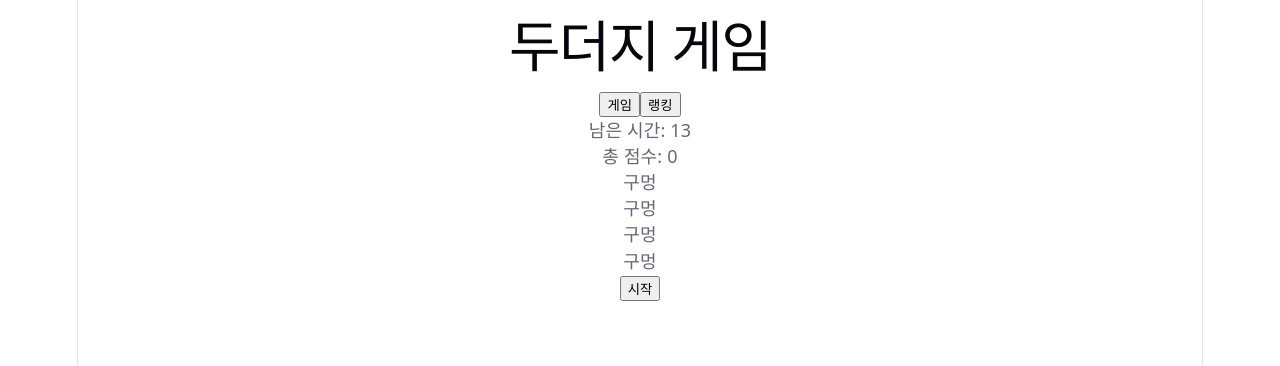
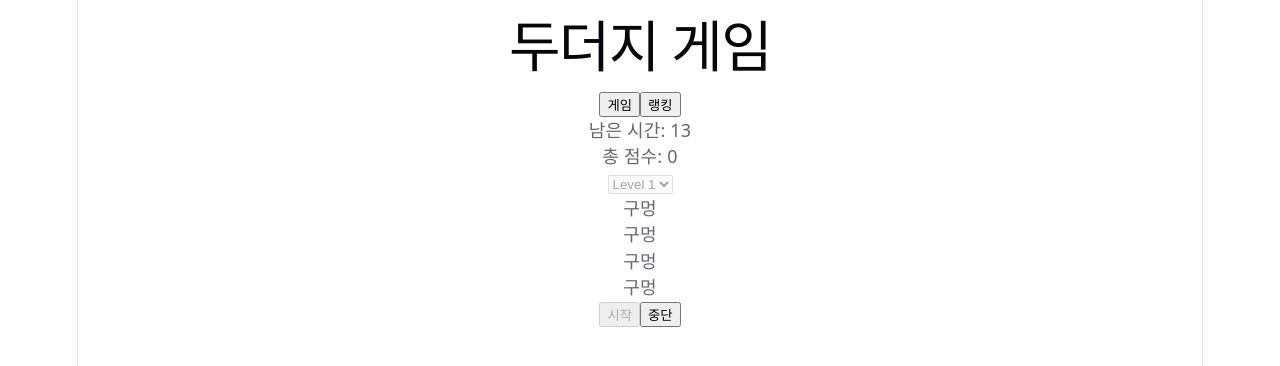
Before and after one commit to 38-lets-sopt-web/SoheeLee, a React (Vite) app in the folder week3/Homework/: page / in a window 1280 px wide. Both pictures are taken after a click on the button "시작". Shown: the top 366 px of the page. Built offline with nearby package versions, Linux system fonts and the light colour scheme.

Commit message:
feat: 레벨 선택 및 중단 버튼 기능 구현

```diff
--- a/week3/Homework/src/components/game/game.jsx
+++ b/week3/Homework/src/components/game/game.jsx
@@ -1,17 +1,25 @@
 import { useState, useEffect } from 'react';
+
+const LEVEL_CONFIG = {
+  1: { size: 2, time: 15 },
+  2: { size: 3, time: 20 },
+  3: { size: 4, time: 30 },
+};
 
 function Game() {
   const [score, setScore] = useState(0);
   const [timeLeft, setTimeLeft] = useState(15);
   const [isPlaying, setIsPlaying] = useState(false);
   const [holes, setHoles] = useState([null, null, null, null]);
+  const [level, setLevel] = useState(1);
 
+  // 게임 타이머
   useEffect(() => {
     if (!isPlaying) return;
 
     if (timeLeft === 0) {
     setIsPlaying(false);
-      setHoles([null, null, null, null]);
+    setHoles(Array(LEVEL_CONFIG[level].size * LEVEL_CONFIG[level].size).fill(null));
     alert(`게임 종료! 최종 점수: ${score}`);
     return;
     }
@@ -23,11 +31,12 @@ function Game() {
     return () => clearInterval(timer);
   }, [isPlaying, timeLeft]);
 
+  // 두더지와 폭탄 생성 타이머
   useEffect(() => {
     if (!isPlaying) return;
 
     const moleTimer = setInterval(() => {
-      const randomIndex = Math.floor(Math.random() * 4);
+      const randomIndex = Math.floor(Math.random() * LEVEL_CONFIG[level].size * LEVEL_CONFIG[level].size);
       const type = Math.random() < 0.7 ? 'mole' : 'bomb';
 
       setHoles((prev) => {
@@ -39,7 +48,9 @@ function Game() {
       setTimeout(() => {
         setHoles((prev) => {
           const newHoles = [...prev];
+          if (newHoles[randomIndex] !== 'hit') {
           newHoles[randomIndex] = null;
+          }
           return newHoles;
         });
       }, 1000);
@@ -48,11 +59,19 @@ function Game() {
     return () => clearInterval(moleTimer);
   }, [isPlaying]);
 
+  const handleStop = () => {
+  setIsPlaying(false);
+  setScore(0);
+  setTimeLeft(LEVEL_CONFIG[level].time);
+  setHoles(Array(LEVEL_CONFIG[level].size * LEVEL_CONFIG[level].size).fill(null));
+};
+
   const handleStart = () => {
+  const size = LEVEL_CONFIG[level].size;
   setScore(0);
-    setTimeLeft(15);
+  setTimeLeft(LEVEL_CONFIG[level].time);
   setIsPlaying(true);
-    setHoles([null, null, null, null]);
+  setHoles(Array(size * size).fill(null)); // 레벨에 따라 구멍 개수 달라짐
 };
 
  const handleClick = (index) => {
@@ -61,15 +80,26 @@ function Game() {
 
   if (holes[index] === 'mole') {
     setScore((prev) => prev + 1);
-  } else if (holes[index] === 'bomb') {
-    setScore((prev) => prev - 1);
-  }
-
+    setHoles((prev) => {
+      const newHoles = [...prev];
+      newHoles[index] = 'hit';
+      return newHoles;
+    });
+    setTimeout(() => {
       setHoles((prev) => {
         const newHoles = [...prev];
         newHoles[index] = null;
         return newHoles;
       });
+    }, 700);
+  } else if (holes[index] === 'bomb') {
+    setScore((prev) => prev - 1);
+    setHoles((prev) => {
+      const newHoles = [...prev];
+      newHoles[index] = null;
+      return newHoles;
+    });
+  }
 };
 
 return (
@@ -79,15 +109,28 @@ function Game() {
       <p>총 점수: {score}</p>
     </div>
     <div>
+      <select
+        value={level}
+        onChange={(e) => setLevel(Number(e.target.value))}
+        disabled={isPlaying}
+      >
+        <option value={1}>Level 1</option>
+        <option value={2}>Level 2</option>
+        <option value={3}>Level 3</option>
+      </select>
+    </div>
+    <div>
       {holes.map((hole, index) => (
         <div key={index} onClick={() => handleClick(index)}>
           {hole === null && '구멍'}
           {hole === 'mole' && '🐭'}
+          {hole === 'hit' && '💥'}
           {hole === 'bomb' && '💣'}
         </div>
       ))}
     </div>
-      <button onClick={handleStart}>시작</button>
+    <button onClick={handleStart} disabled={isPlaying}>시작</button>
+    {isPlaying && <button onClick={handleStop}>중단</button>}
   </div>
 );
 }
```
Lines whose indentation alone changed are shown as unchanged.
